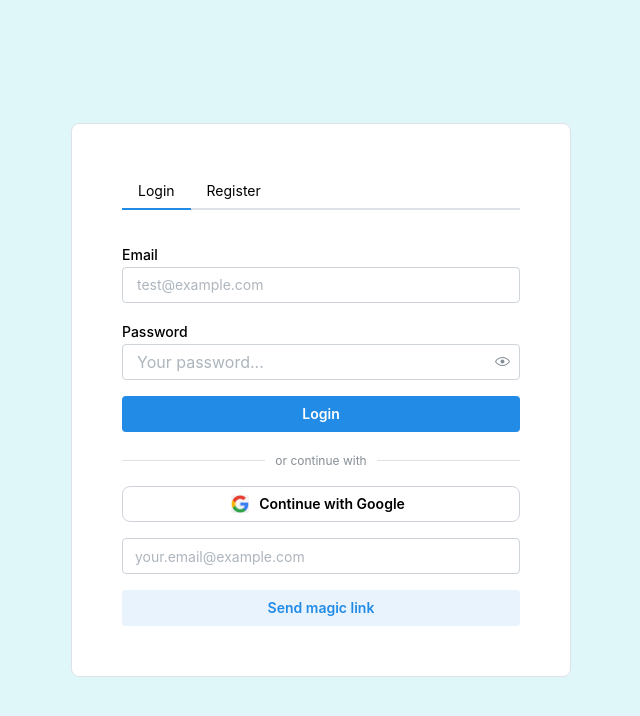
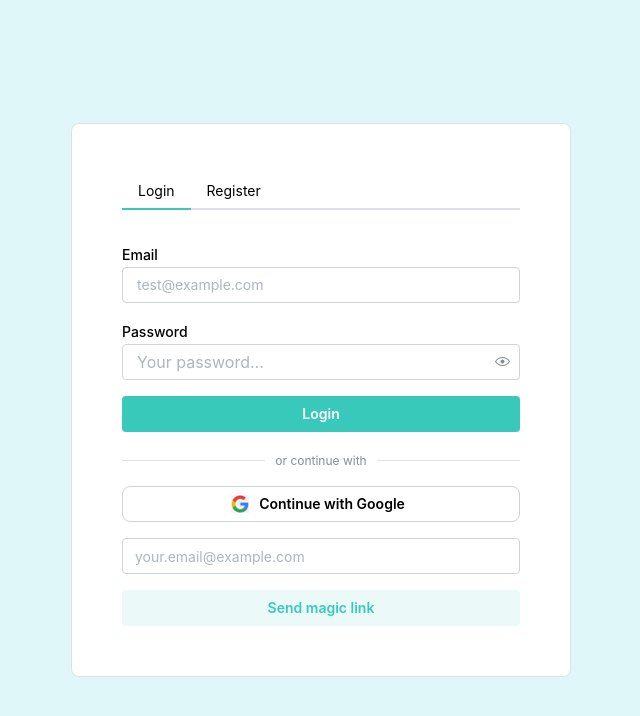
Before and after one commit to JYKATABG/yaya-sleep, a React (Vite) app: page /auth in a window 1280 px wide. Shown: the top 716 px of the page, without its empty margins (319-959 px from the left). Built offline with nearby package versions, Linux system fonts and the light colour scheme; no server answers; the database is empty.

Commit message:
style: change bnts, text and tabs line to main color

```diff
--- a/src/components/auth/LoginForm.jsx
+++ b/src/components/auth/LoginForm.jsx
@@ -45,7 +45,7 @@ export default function LoginForm() {
           placeholder="Your password..."
           {...form.getInputProps("password")}
         />
-        <Button type="submit" loading={loading}>
+        <Button type="submit" bg="#39c9bb" loading={loading}>
           Login
         </Button>
       </Stack>
--- a/src/components/auth/RegisterForm.jsx
+++ b/src/components/auth/RegisterForm.jsx
@@ -76,7 +76,7 @@ export default function RegisterForm() {
           {...form.getInputProps("password")}
         />
       </Stack>
-      <Button type="submit" loading={loading}>
+      <Button type="submit" bg="#39c9bb" loading={loading}>
         Register
       </Button>
     </form>
--- a/src/components/auth/SocialAuth.jsx
+++ b/src/components/auth/SocialAuth.jsx
@@ -32,7 +32,7 @@ export default function SocialAuth() {
   };
 
   return (
-    <Stack style={{marginTop: "20px"}}>
+    <Stack style={{ marginTop: "20px" }}>
       <Divider label="or continue with" labelPosition="center" />
 
       <Button
@@ -52,6 +52,7 @@ export default function SocialAuth() {
         />
         <Button
           variant="light"
+          color="#39c9bb"
           onClick={handleMagicLink}
           loading={loading}
           fullWidth
--- a/src/pages/AuthPages.jsx
+++ b/src/pages/AuthPages.jsx
@@ -16,7 +16,7 @@ export default function AuthPages() {
           margin: "auto",
         }}
       >
-        <Tabs defaultValue={"login"}>
+        <Tabs defaultValue={"login"} color="#39c9bb">
           <Tabs.List>
             <Tabs.Tab value="login">Login</Tabs.Tab>
             <Tabs.Tab value="register">Register</Tabs.Tab>
```
